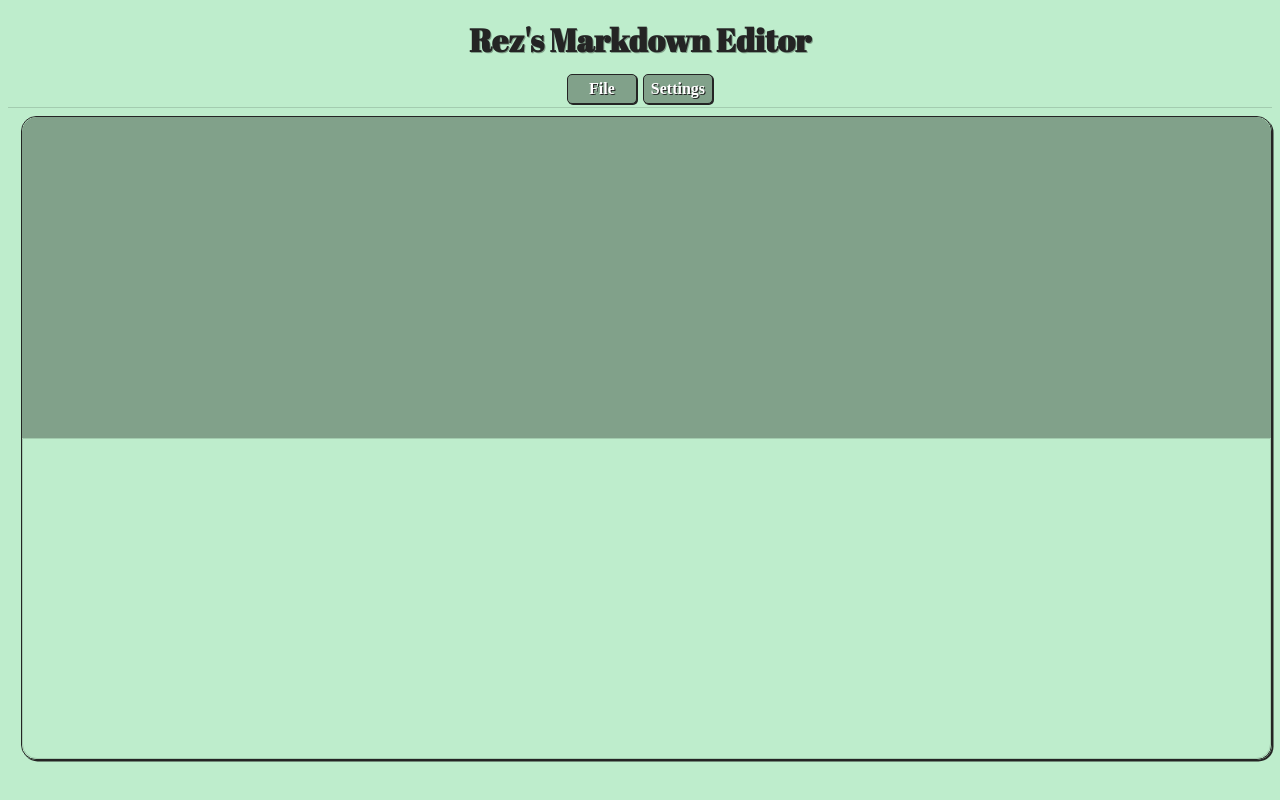
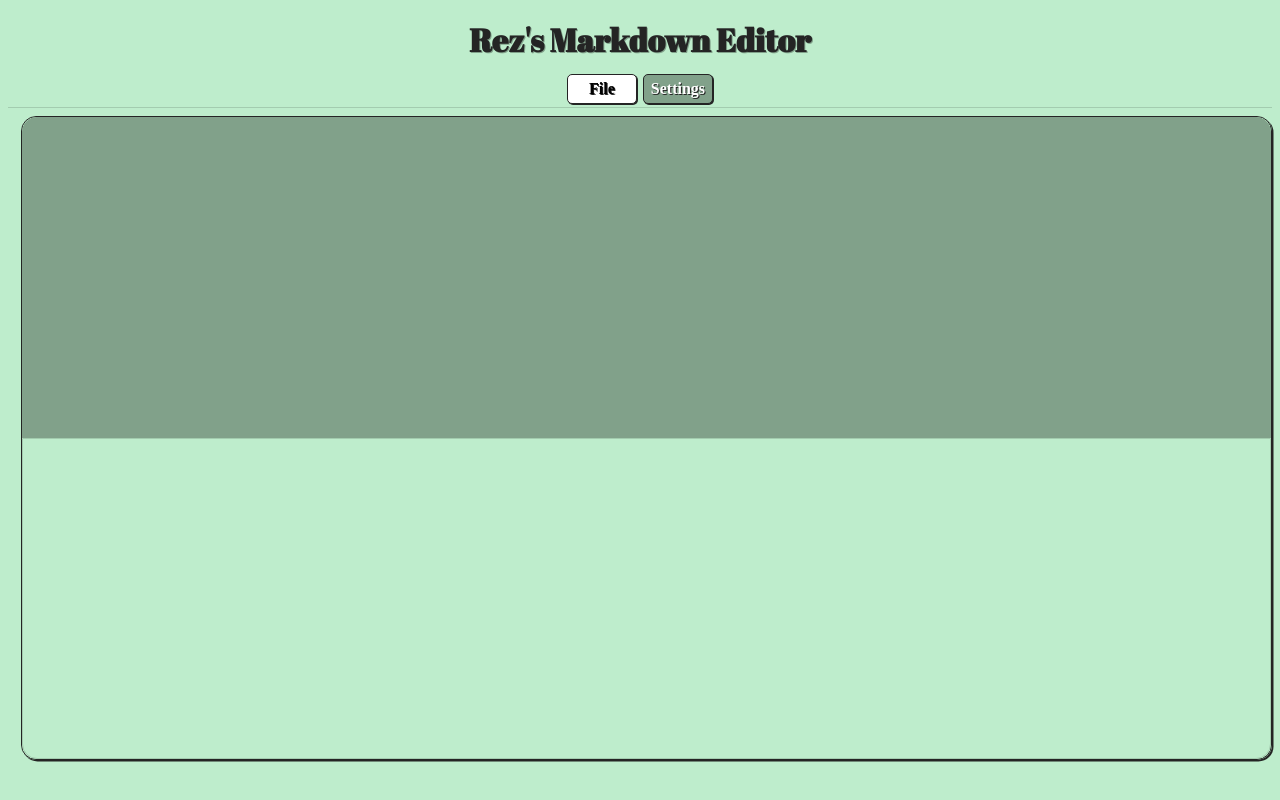
Before and after one commit to vRezn0v/Markdown-Parser, a website: page index.html in a window 1280 px wide. In both pictures the pointer is over the element "File". Drawn offline with Linux system fonts and the light colour scheme; a web font is replaced by a local one.

Commit message:
Menu Item Hover

```diff
--- a/css/menus.css
+++ b/css/menus.css
@@ -278,6 +278,13 @@
     box-shadow: 1px 1px var(--text);
 }
 
+.options #file:hover, .options #settings:hover {
+    background-color: white!important;
+    color: black!important;
+    transition: background-color 0.5s ease,
+                color 0.5s ease;
+}
+
 #modalshade {
     width: 200vw;
     height: 200vh;
```
